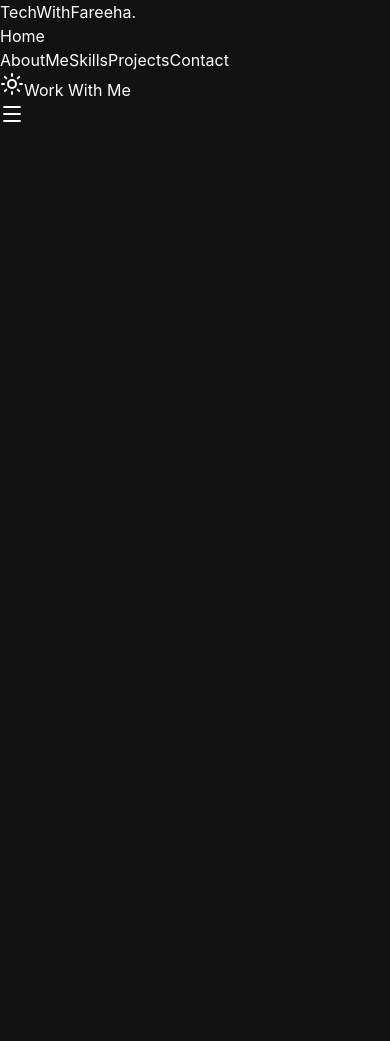
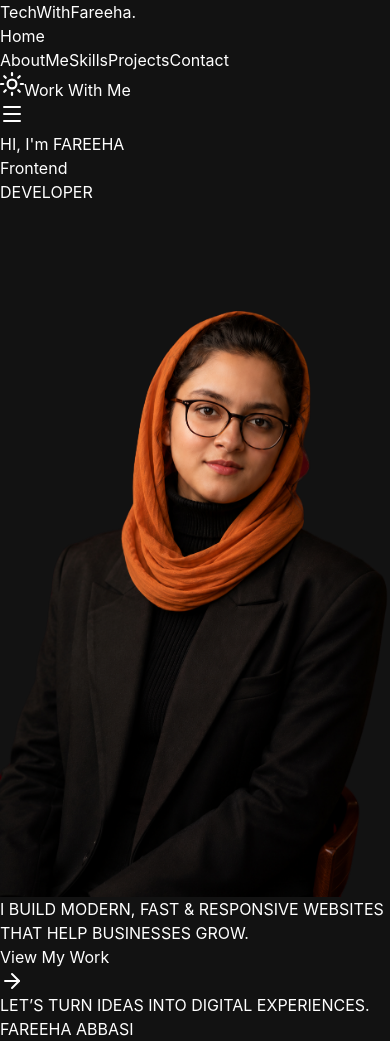
Before and after one commit to fareehaabbasi/Portfolio, a React (Vite) app: page / in a window 390 px wide. Before the commit the page ends 844 px from the top, so only its background shows below. Built offline with nearby package versions, Linux system fonts and the light colour scheme.

Commit message:
stilll-working.........................

```diff
--- a/src/App.jsx
+++ b/src/App.jsx
@@ -2,6 +2,7 @@ import { useState, useEffect } from "react";
 import AOS from "aos";
 import "aos/dist/aos.css";
 import Navbar from "./components/Navbar";
+import HeroSec from "./components/HeroSec";
 
 const App = () => {
   const [darkMode, setDarkMode] = useState(true);
@@ -36,6 +37,7 @@ const App = () => {
 
   {/* Your Content */}
   <Navbar darkMode={darkMode} toggleDarkMode={toggleDarkMode} />
+  <HeroSec darkMode={darkMode}/>
 </div>
   );
 };
--- /dev/null
+++ b/src/components/HeroSec.jsx
@@ -0,0 +1,136 @@
+import { color } from "framer-motion";
+import heroPic from "../assets/HeroPic.png";
+import { ArrowRight } from "lucide-react";
+
+const HeroSec = (darkMode, toggleDarkMode) => {
+  const lightColors = {
+    navBg: "bg-linear-to-br from-orange-200 to-white",
+    textPrimary: "text-gray-900",
+    textSecondary: "text-gray-800",
+    textHover: "text-orange-500",
+    textActive: "text-orange-600",
+    indicator: "from-orange-500 to-amber-500",
+    button: "from-orange-500 to-amber-500",
+  };
+
+  const darkColors = {
+    navBg: "bg-linear-to-br from-orange-500 to-black",
+    textPrimary: "text-white",
+    textSecondary: "text-gray-800",
+    textHover: "text-orange-500",
+    textActive: "text-orange-300",
+    indicator: "from-orange-500 to-amber-500",
+    button: "from-orange-500 to-amber-500",
+  };
+
+  const colors = darkMode ? darkColors : lightColors;
+
+  return (
+    <section className="min-h-screen relative overflow-hidden max-w-7xl mx-auto px-6 md:px-20">
+      {/* Name title */}
+      <div className="flex flex-col md:flex-row justify-center md:justify-between md:pt-20 pt-20">
+        <h5 className="font-bold md:text-left">
+          HI, I'm <span className="text-orange-500">FAREEHA</span>
+        </h5>
+      </div>
+
+      {/* Huge Text */}
+      <h1
+        className={`absolute
+    inset-x-0
+    top-24
+    text-center
+    font-frontend
+    text-[clamp(5rem,20vw,24rem)]
+    leading-[0.8]
+    tracking-widest
+    text-[#F5E6D3]
+    whitespace-nowrap
+    top-27
+    md:top-28
+    uppercase
+    `}
+      >
+        Frontend
+      </h1>
+
+      {/* Name title */}
+      <div className="flex absolute left-1/2 -translate-x-1/2 md:left-auto md:translate-x-0 md:right-[5%] top-18 md:top-18 z-50 text-center md:flex-row md:px-10 lg:pt-55 md:pt-36 sm:pt-36 pt-23">
+        <div className="bg-black">
+          <h5 className="md:text-end text-center text-2xl md:text-4xl font-frontend">
+            <span className="text-orange-500">DEVELOPER</span>
+          </h5>
+        </div>
+      </div>
+
+      {/* Hero Image */}
+      <div
+        className="
+            absolute
+            left-1/2
+            top-[3rem]
+            md:top-[1rem]
+            lg:top-[-1rem]
+            z-20
+            -translate-x-1/2
+            flex
+            justify-center
+            pointer-events-none
+          "
+      >
+        <img
+          src={heroPic}
+          alt="Fareeha - Frontend Developer"
+          className="
+          w-[40vw]
+          max-w-[250px]
+          h-auto
+          object-contain
+
+          sm:w-[30vw]
+          sm:max-w-[380px]
+
+          md:w-[30vw]
+          md:max-w-[520px]
+
+          lg:w-[30vw]
+          lg:max-w-[700px]
+
+          xl:w-[48vw]
+          xl:max-w-[800px]
+        "
+        />
+      </div>
+
+      {/* left text */}
+      <div className="text-center md:text-left flex absolute md:left-16 left-1/2 -translate-x-1/2 md:translate-x-0 top-[240px] sm:top-[250px] md:top-[350px] lg:top-96 z-50 text-orange-100">
+        {/* Main text */}
+        <div>
+          <h5 className="md:w-60 w-80 text-sm md:text-base">
+            I BUILD MODERN, FAST & RESPONSIVE WEBSITES THAT HELP BUSINESSES
+            GROW.
+          </h5>
+
+          <button className="mt-2 w-fit mx-auto md:mx-0 border text-sm rounded-lg border-orange-500 px-5 py-2 text-orange-500 flex items-center gap-3 font-extrabold">
+            View My Work
+            <ArrowRight className="text-lg text-orange-500" />
+          </button>
+        </div>
+      </div>
+
+      {/* right text */}
+      {/* Mobile only text */}
+        <div className="md:block hidden absolute top-24 left-1/2 -translate-x-1/2 w-60 text-center">
+          <h5 className="text-sm">
+            LET’S TURN IDEAS INTO DIGITAL EXPERIENCES.
+          </h5>
+
+          <h5 className="mt-3 text-orange-500 font-serif text-xl">
+            FAREEHA ABBASI
+          </h5>
+        </div>
+    </section>
+  );
+};
+
+export default HeroSec;
--- a/src/components/Navbar.jsx
+++ b/src/components/Navbar.jsx
@@ -1,7 +1,7 @@
 import React from 'react'
 import { useState } from 'react'
 import { motion } from 'framer-motion'
-import { Sun, Moon, Menu } from 'lucide-react'
+import { Sun, Moon, Menu, X } from 'lucide-react'
 
 const Navbar = ({ darkMode, toggleDarkMode }) => {
   const [activeSection, setActiveSection] = useState("home")
@@ -29,7 +29,7 @@ const Navbar = ({ darkMode, toggleDarkMode }) => {
     navBg: 'bg-linear-to-br from-orange-500 to-black', textPrimary: 'text-white',
     textSecondary: 'text-gray-800',
     textHover: 'text-orange-500',
-    textActive: 'text-orange-600',
+    textActive: 'text-orange-300',
     indicator: 'from-orange-500 to-amber-500',
     button: 'from-orange-500 to-amber-500',
   }
@@ -148,9 +148,34 @@ const Navbar = ({ darkMode, toggleDarkMode }) => {
            exit={{opacity: 0, height: 0}}
            transition={{duration:0.3}}
            className={`absolute top-full left-0 right-0 mt-2 lg-hidden
-            ${darkMode ? 'bg-gray-900' : 'bg-white'} backdrop:blur-lg
-            rounded-xl shadow-lg border ${darkMode ? 'border-amber-700' : 'border-gray-200'}`}
-          ></motion.div>
+            ${darkMode ? 'bg-amber-900' : 'bg-white'} backdrop:blur-lg
+            rounded-xl shadow-lg border ${darkMode ? 'border-amber-700' : 'border-amber-700'}`}
+          >
+            <div className='px-4 py-3 space-y-2'>
+              {navItems.map((items) => (
+                <a key={items.name}
+                  href={items.href}
+                  onClick={() => handleNavItemClick(items.name)}
+                  className='block'>
+                    <motion.div whileHover= {{x:5}}
+                    className={`py-3 px-4 rounded-lg text-center ${
+                      activeSection === items.name.toLowerCase() ? darkMode ? 'bg-amber-800' : 'bg-orange-100' : ''
+                    }`}>
+                      <span className={`font-medium ${activeSection === items.name.toLowerCase() ? colors.textActive : colors.textPrimary }`}>
+                        {items.name}
+                      </span>
+                    </motion.div>
+                </a>
+              ))}
+              <motion.a
+              href='#contact'
+              onClick={() => setIsMenuOpen(false)}
+              whileTap= {{scale: 0.95}}
+              className={`block py-3 px-4 text-center font-semibold rounded-lg bg-linear-to-r ${colors.button} text-white shadow-md`}>
+                Work With Me
+              </motion.a>
+            </div>
+          </motion.div>
         )}
       </motion.nav>
     </div>
--- a/src/index.css
+++ b/src/index.css
@@ -1,5 +1,10 @@
+@import url('https://fonts.googleapis.com/css2?family=Anton&family=Bebas+Neue&family=Poppins:ital,wght@0,100;0,200;0,300;0,400;0,500;0,600;0,700;0,800;0,900;1,100;1,200;1,300;1,400;1,500;1,600;1,700;1,800;1,900&family=Roboto:ital,wght@0,100..900;1,100..900&display=swap');
 @import "tailwindcss";
 @custom-variant dark (&:where(.dark, .dark *));
+
+@theme {
+  --font-frontend: 'Anton', sans-serif;
+}
 
 body {
   font-family:'inter', sans-serif;
```
Also changed, not shown: src/assets/HeroPic.png (added).
